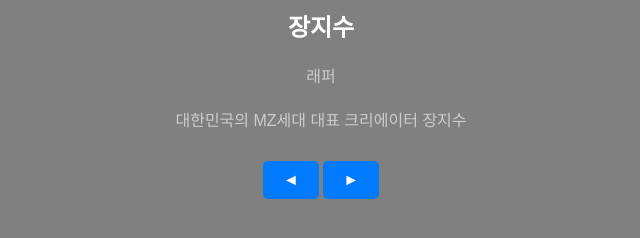
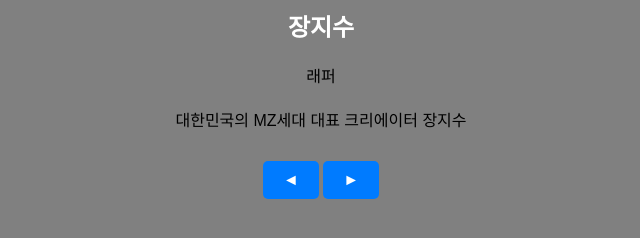
Before and after one commit to kimhouyoung/js, a plain HTML site: page index.html in a window 1280 px wide. Shown: the part 352-590 px from the top of the page, without its empty margins (319-959 px from the left). Drawn offline with Linux system fonts and the light colour scheme; files whose address does not match are found by name.

Commit message:
Update style.css

```diff
--- a/style.css
+++ b/style.css
@@ -27,7 +27,7 @@ h2 {
 p {
     margin: 20px auto;
     max-width: 500px;
-    color: #ccc;
+    color: black;
     font-size: 16px;
 }
 .button {
```
